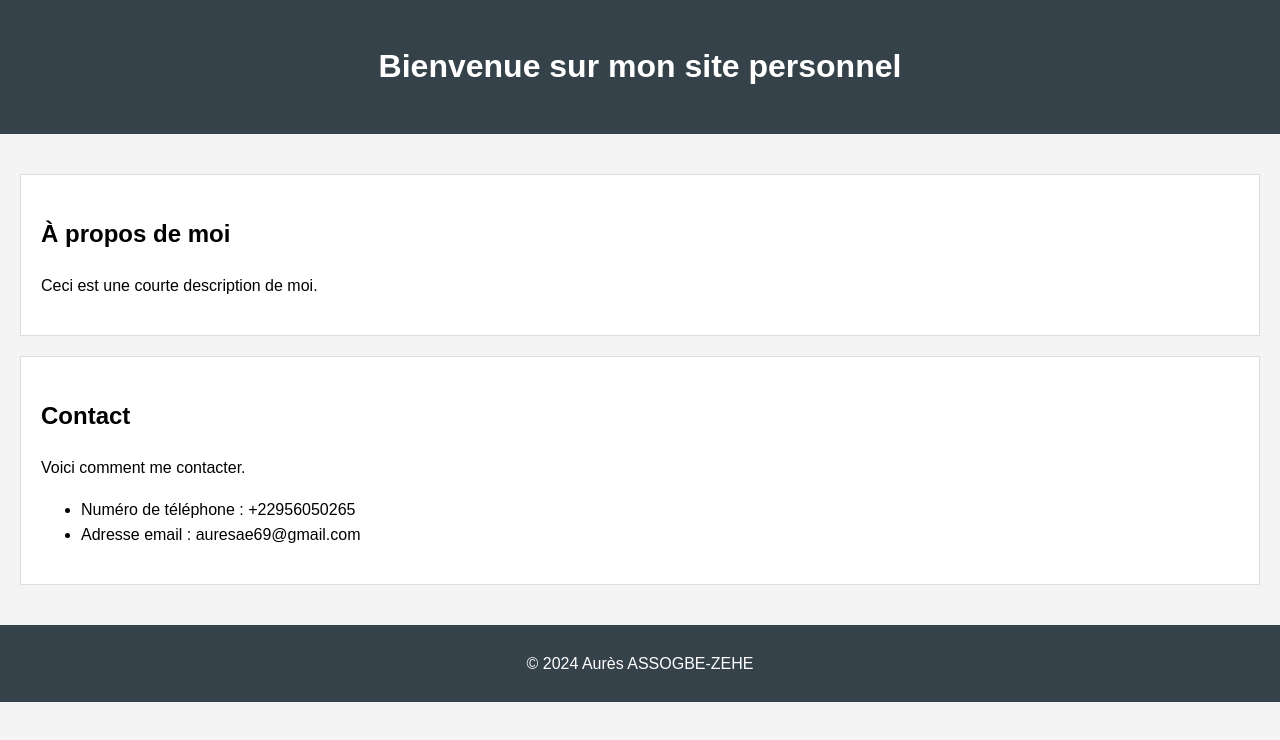
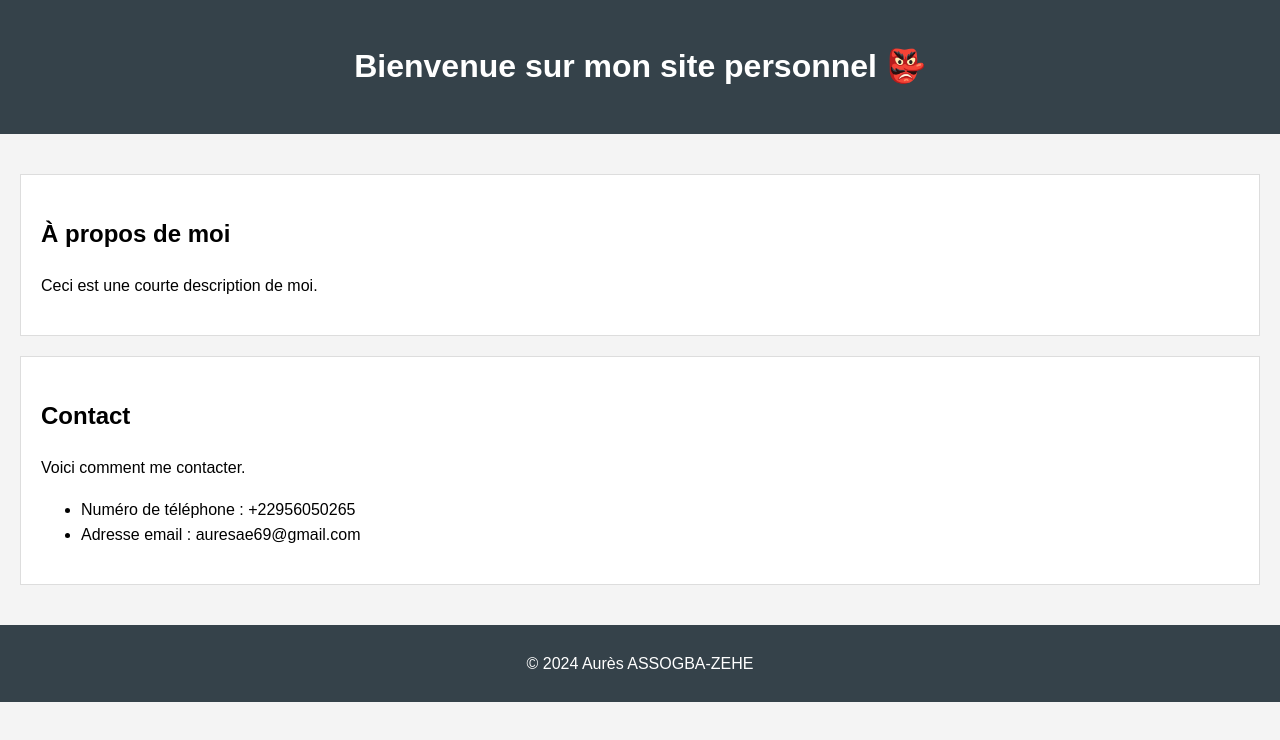
Before and after one commit to Aures-dev/projet_cours_git, a plain HTML site: page index.html in a window 1280 px wide. Drawn offline with Linux system fonts and the light colour scheme.

Commit message:
ajout sticker dans header

```diff
--- a/index.html
+++ b/index.html
@@ -8,7 +8,7 @@
   </head>
   <body>
     <header>
-      <h1>Bienvenue sur mon site personnel</h1>
+      <h1>Bienvenue sur mon site personnel 👺</h1>
     </header>
     <main>
       <section id="about">
@@ -25,7 +25,7 @@
       </section>
     </main>
     <footer>
-      <p>&copy; 2024 Aurès ASSOGBE-ZEHE</p>
+      <p>&copy; 2024 Aurès ASSOGBA-ZEHE</p>
     </footer>
   </body>
 </html>
```
